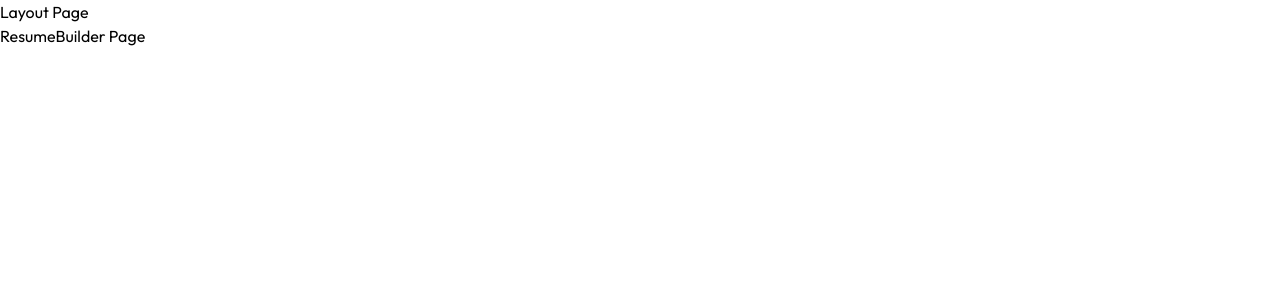
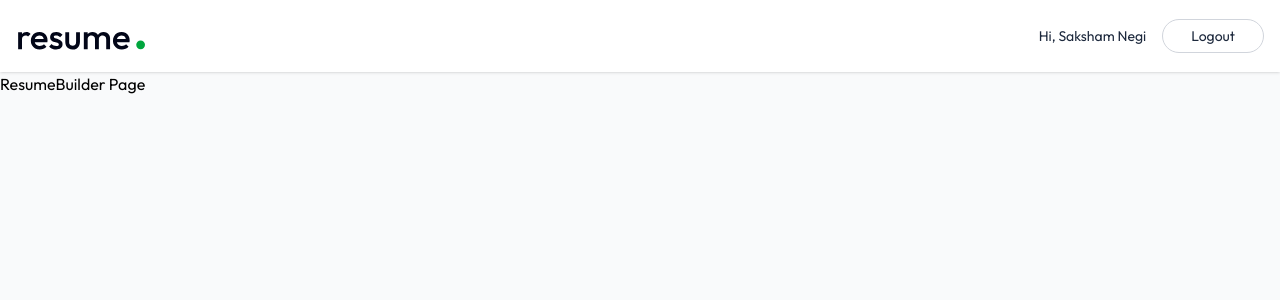
Before and after one commit to skquantum546/AiResumeBuilder, a React (Vite) app in the folder client/: page /app/builder/1 in a window 1280 px wide. Shown: the top 300 px of the page. Built offline with nearby package versions, Linux system fonts and the light colour scheme; the HTML template or start-up script is replaced by a standard one; a web font is replaced by a local one.

Commit message:
Added Navabar and Layout in /app route

```diff
--- /dev/null
+++ b/client/src/components/Navbar.jsx
@@ -0,0 +1,27 @@
+import React from 'react'
+import { Link, useNavigate } from 'react-router-dom';
+
+const Navbar = () => {
+    const user={name:"Saksham Negi"}
+    const navigate=useNavigate();
+
+    const logoutUser=()=>{
+        navigate('/');
+    }
+  return (
+    <div className="shadow bg-white">
+        <nav className="flex items-center justify-between max-w-7xl mx-auto px-4 py-3.5 text-slate-800 transition-all">
+            <Link to="/">
+                <img src="/logo.svg" alt="logo" className="h-11 w-auto"/>
+            </Link>
+
+            <div className="flex items-center gap-4 text-sm">
+                <p className="max-sm:hidden">Hi, {user?.name}</p>
+                <button onClick={logoutUser} className="bg-white hover:bg-slate-50 border border-gray-300 px-7 py-1.5 rounded-full active:scale-95 transition-all">Logout</button>
+            </div>
+        </nav>
+    </div>
+  )
+}
+
+export default Navbar
--- a/client/src/pages/Layout.jsx
+++ b/client/src/pages/Layout.jsx
@@ -1,10 +1,11 @@
 import React from 'react'
 import { Outlet } from 'react-router-dom'
+import Navbar from '../components/Navbar'
 const Layout = () => {
   return (
     <div>
-      <h1>Layout Page</h1>
-      <div>
+      <div className="min-h-screen bg-gray-50">
+        <Navbar />
         <Outlet />
       </div>
     </div>
```
